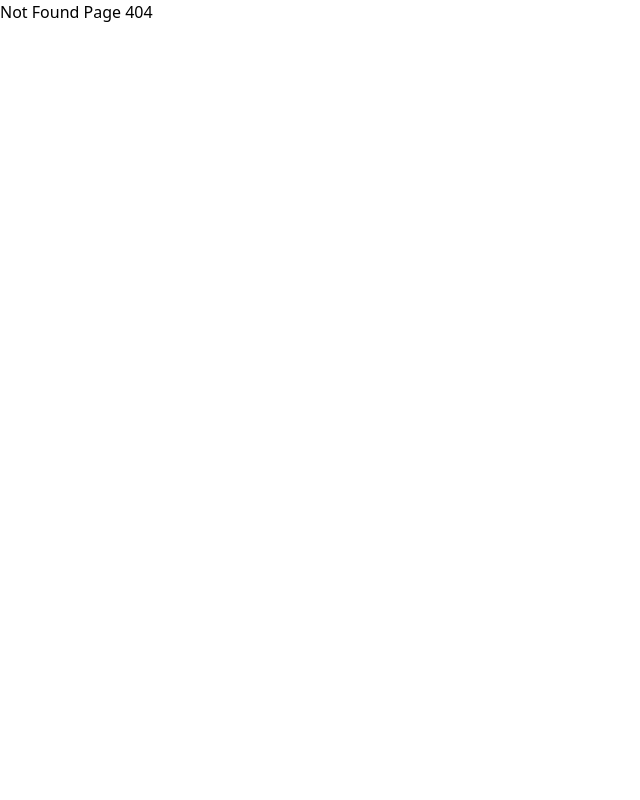
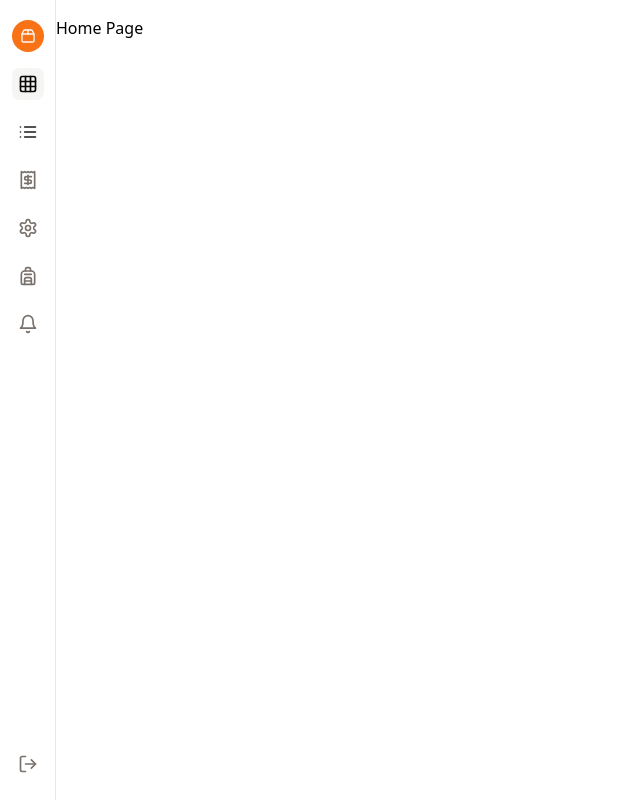
Before and after one commit to SimoSamaa/Wingy, a React (Vite) app: page /dashboard/home in a window 1280 px wide. Before the commit this address had no page. Shown: the whole page, without its empty margins (0-640 px from the left). Built offline with nearby package versions, Linux system fonts and the light colour scheme.

Commit message:
improve app router

```diff
--- a/src/App.tsx
+++ b/src/App.tsx
@@ -1,15 +1,9 @@
 import { Routes, Route, Navigate, useLocation } from 'react-router-dom';
+import { Suspense } from 'react';
+import router from '@/router';
 import { useSelector } from 'react-redux';
 import { RootState } from '@/store/index';
 import { useEffect } from 'react';
-
-import AuthRoot from '@/pages/auth/AuthRoot';
-import Login from '@/pages/auth/LoginPage';
-import Signup from '@/pages/auth/SignupPage';
-import Dashboard from '@/pages/dashboard/Dashboard';
-import NotFoundPage from '@/pages/NotFoundPage';
-import PageOne from '@/pages/dashboard/dashboardPages/PageOne';
-import PageTwo from '@/pages/dashboard/dashboardPages/PageTwo';
 
 const App = () => {
   const location = useLocation();
@@ -17,8 +11,13 @@ const App = () => {
 
   // Set page title based on the current route
   useEffect(() => {
-    const pagesPath = ['/login', '/signup', '/dashboard/page-one', '/dashboard/page-two'];
-    const pageTitle = ['Login', 'Signup', 'Page One', 'Page Two'];
+    const pagesPath = [
+      router.authRoot.Children.login.path,
+      router.authRoot.Children.signup.path,
+      router.dashboardRoot.children.home.path,
+      router.dashboardRoot.children.products.path
+    ];
+    const pageTitle = ['Login', 'Signup', 'Home', 'Products'];
     const pageIndex = pagesPath.indexOf(location.pathname);
 
     if (pageIndex !== -1) {
@@ -30,27 +29,44 @@ const App = () => {
 
   return (
     <>
+      <Suspense fallback={<div>Loading...</div>} >
         <Routes>
           {/* Redirect to login if not authenticated */}
           <Route
             path="/"
-          element={!isAuthenticated ? <Navigate to="/login" replace /> : <Navigate to="/dashboard/page-one" replace />} />
+            element={
+              !isAuthenticated
+                ? <Navigate to={router.authRoot.Children.login.path} replace />
+                : <Navigate to={router.dashboardRoot.children.home.path} replace />} />
 
           {/* AUTH PAGES */}
-        <Route path="/" element={<AuthRoot />}>
-          <Route path="login" element={<Login />} />
-          <Route path="signup" element={<Signup />} />
+          <Route
+            path={router.authRoot.path}
+            element={<router.authRoot.Ele />}>
+            <Route
+              path={router.authRoot.Children.login.path}
+              element={<router.authRoot.Children.login.Ele />} />
+            <Route
+              path={router.authRoot.Children.signup.path}
+              element={<router.authRoot.Children.signup.Ele />} />
           </Route>
 
           {/* DASHBOARD PAGES */}
-        <Route path='/dashboard' element={<Dashboard />}>
-          <Route path='page-one' element={<PageOne />} />
-          <Route path='page-two' element={<PageTwo />} />
+          <Route
+            path={router.dashboardRoot.path}
+            element={<router.dashboardRoot.Ele />}>
+            <Route
+              path={router.dashboardRoot.children.home.path}
+              element={<router.dashboardRoot.children.home.Ele />} />
+            <Route
+              path={router.dashboardRoot.children.products.path}
+              element={<router.dashboardRoot.children.products.Ele />} />
           </Route>
 
           {/* 404 PAGE */}
-        <Route path="*" element={<NotFoundPage />} />
+          <Route path={router.notFound.path} element={<router.notFound.Ele />} />
         </Routes>
+      </Suspense>
     </>
   );
 };
--- a/src/components/dashboard/NavigationBar.tsx
+++ b/src/components/dashboard/NavigationBar.tsx
@@ -33,32 +33,32 @@ const NavigationBar = () => {
             className="group flex h-9 w-9 shrink-0 items-center justify-center gap-2 rounded-full bg-primary text-lg font-semibold text-primary-foreground md:h-8 md:w-8 md:text-base"
           >
             <Package2 className="h-4 w-4 transition-all group-hover:scale-110" />
-            {/* <span className="sr-only">Acme Inc</span> */}
+            <span className="sr-only">Wingy</span>
           </NavLink>
           <Tooltip>
             <TooltipTrigger asChild>
               <NavLink
-                to="/dashboard/page-one"
+                to="/dashboard/home"
                 className="flex h-9 w-9 items-center justify-center rounded-lg text-muted-foreground transition-colors hover:text-foreground md:h-8 md:w-8"
                 end
               >
                 <Grid3x3 className="h-5 w-5" />
-                <span className="sr-only">Dashboard</span>
+                <span className="sr-only">Home</span>
               </NavLink>
             </TooltipTrigger>
-            <TooltipContent side="right">Dashboard</TooltipContent>
+            <TooltipContent side="right">Home</TooltipContent>
           </Tooltip>
           <Tooltip>
             <TooltipTrigger asChild>
               <NavLink
-                to="/dashboard/page-two"
+                to="/dashboard/products"
                 className="flex h-9 w-9 items-center justify-center rounded-lg text-accent-foreground transition-colors hover:text-foreground md:h-8 md:w-8"
               >
                 <List className="h-5 w-5" />
-                <span className="sr-only">Orders</span>
+                <span className="sr-only">Products</span>
               </NavLink>
             </TooltipTrigger>
-            <TooltipContent side="right">Orders</TooltipContent>
+            <TooltipContent side="right">Products</TooltipContent>
           </Tooltip>
           <Tooltip>
             <TooltipTrigger asChild>
@@ -129,3 +129,6 @@ const NavigationBar = () => {
 };
 
 export default NavigationBar;
+
+// page one => home
+// page two => products
--- a/src/pages/auth/LoginPage.tsx
+++ b/src/pages/auth/LoginPage.tsx
@@ -6,6 +6,7 @@ import { Button } from '@/components/ui/button';
 import { Label } from '@/components/ui//label';
 import { Input } from '@/components/ui/input';
 import PasswordButton from '@/components/ui/PasswordButton';
+import router from '@/router';
 
 const LoginPage = () => {
   const navigate = useNavigate();
@@ -69,11 +70,11 @@ const LoginPage = () => {
       console.log('Login form submitted', loginForm);
       // => send your data to state management
       setLoginForm({ email: '', password: '' });
+      navigate(router.dashboardRoot.children.home.path);
     } catch (err) {
       console.error('Error from server', err);
     } finally {
       setSubmitForm(false);
-      navigate('/dashboard/page-one');
     }
   };
 
@@ -129,7 +130,7 @@ const LoginPage = () => {
         </div>
         <div className="mt-4 text-center text-sm">
           Don&apos;t have an account?{" "}
-          <Link to='/signup' className="underline">
+          <Link to={router.authRoot.Children.signup.path} className="underline">
             Sign up
           </Link>
         </div>
--- a/src/pages/auth/signupPage.tsx
+++ b/src/pages/auth/signupPage.tsx
@@ -6,6 +6,7 @@ import { Button } from '@/components/ui/button';
 import { Label } from '@/components/ui//label';
 import { Input } from '@/components/ui/input';
 import PasswordButton from '@/components/ui/PasswordButton';
+import router from '@/router';
 
 const SignupPage = () => {
   const navigate = useNavigate();
@@ -75,7 +76,7 @@ const SignupPage = () => {
       console.log('Signup form submitted', signupForm);
       // => send your data to state management
       setSignupForm({ email: '', password: '', confirmPassword: '' });
-      navigate('/login');
+      navigate(router.authRoot.Children.login.path);
     } catch (err) {
       console.error('Error from server', err);
     } finally {
@@ -144,7 +145,7 @@ const SignupPage = () => {
         </div>
         <div className="mt-4 text-center text-sm">
           Already have an account?{" "}
-          <Link to='/login' className="underline">
+          <Link to={router.authRoot.Children.login.path} className="underline">
             Login
           </Link>
         </div>
--- /dev/null
+++ b/src/pages/dashboard/dashboardPages/HomePage.tsx
@@ -0,0 +1,9 @@
+const HomePage = () => {
+  return (
+    <>
+      <h1>Home Page</h1>
+    </>
+  );
+};
+
+export default HomePage;
--- a/src/pages/dashboard/dashboardPages/PageOne.tsx
+++ /dev/null
@@ -1,9 +0,0 @@
-const PageOne = () => {
-  return (
-    <>
-      <h1>Orders page</h1>
-    </>
-  );
-};
-
-export default PageOne;
--- a/src/pages/dashboard/dashboardPages/PageTwo.tsx
+++ /dev/null
@@ -1,9 +0,0 @@
-const PageTwo = () => {
-  return (
-    <>
-      <h1>Page Two</h1>
-    </>
-  );
-};
-
-export default PageTwo;
--- /dev/null
+++ b/src/pages/dashboard/dashboardPages/ProductsPage.tsx
@@ -0,0 +1,9 @@
+const ProductsPage = () => {
+  return (
+    <>
+      <h1>Products Page</h1>
+    </>
+  );
+};
+
+export default ProductsPage;
--- /dev/null
+++ b/src/router.ts
@@ -0,0 +1,45 @@
+import { lazy } from 'react';
+
+const routes = {
+  authRoot: {
+    name: 'authRoot',
+    path: '/',
+    Ele: lazy(() => import('@/pages/auth/AuthRoot')),
+    Children: {
+      login: {
+        name: 'login',
+        path: '/login',
+        Ele: lazy(() => import('@/pages/auth/LoginPage')),
+      },
+      signup: {
+        name: 'signup',
+        path: '/signup',
+        Ele: lazy(() => import('@/pages/auth/SignupPage')),
+      },
+    },
+  },
+  dashboardRoot: {
+    name: 'dashboard',
+    path: '/dashboard',
+    Ele: lazy(() => import('@/pages/dashboard/Dashboard')),
+    children: {
+      home: {
+        name: 'home',
+        path: '/dashboard/home',
+        Ele: lazy(() => import('@/pages/dashboard/dashboardPages/HomePage')),
+      },
+      products: {
+        name: 'products',
+        path: '/dashboard/products',
+        Ele: lazy(() => import('@/pages/dashboard/dashboardPages/ProductsPage')),
+      }
+    }
+  },
+  notFound: {
+    name: 'notFound',
+    path: '*',
+    Ele: lazy(() => import('@/pages/NotFoundPage')),
+  }
+};
+
+export default routes;
```
Lines whose indentation alone changed are shown as unchanged.
